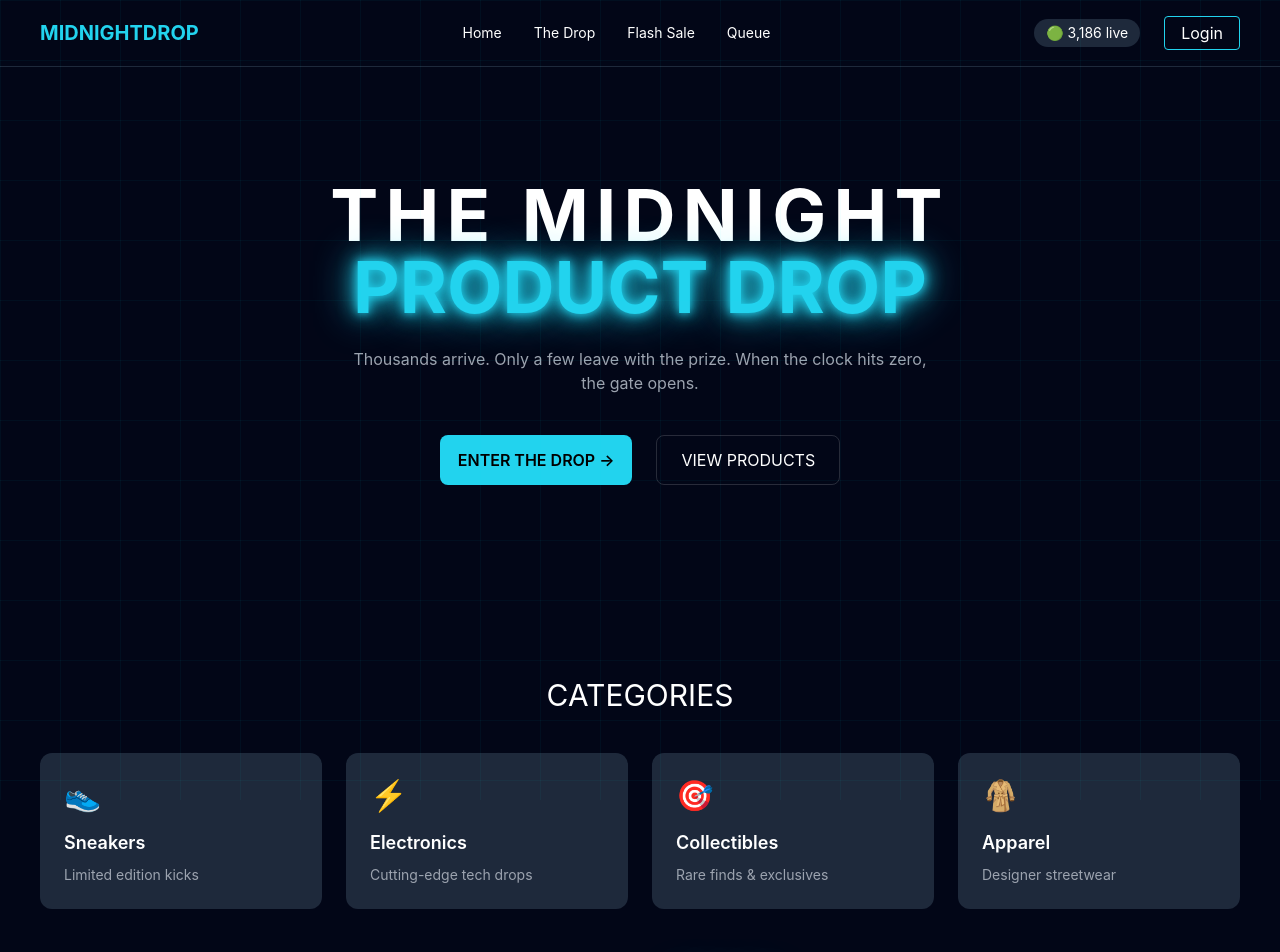
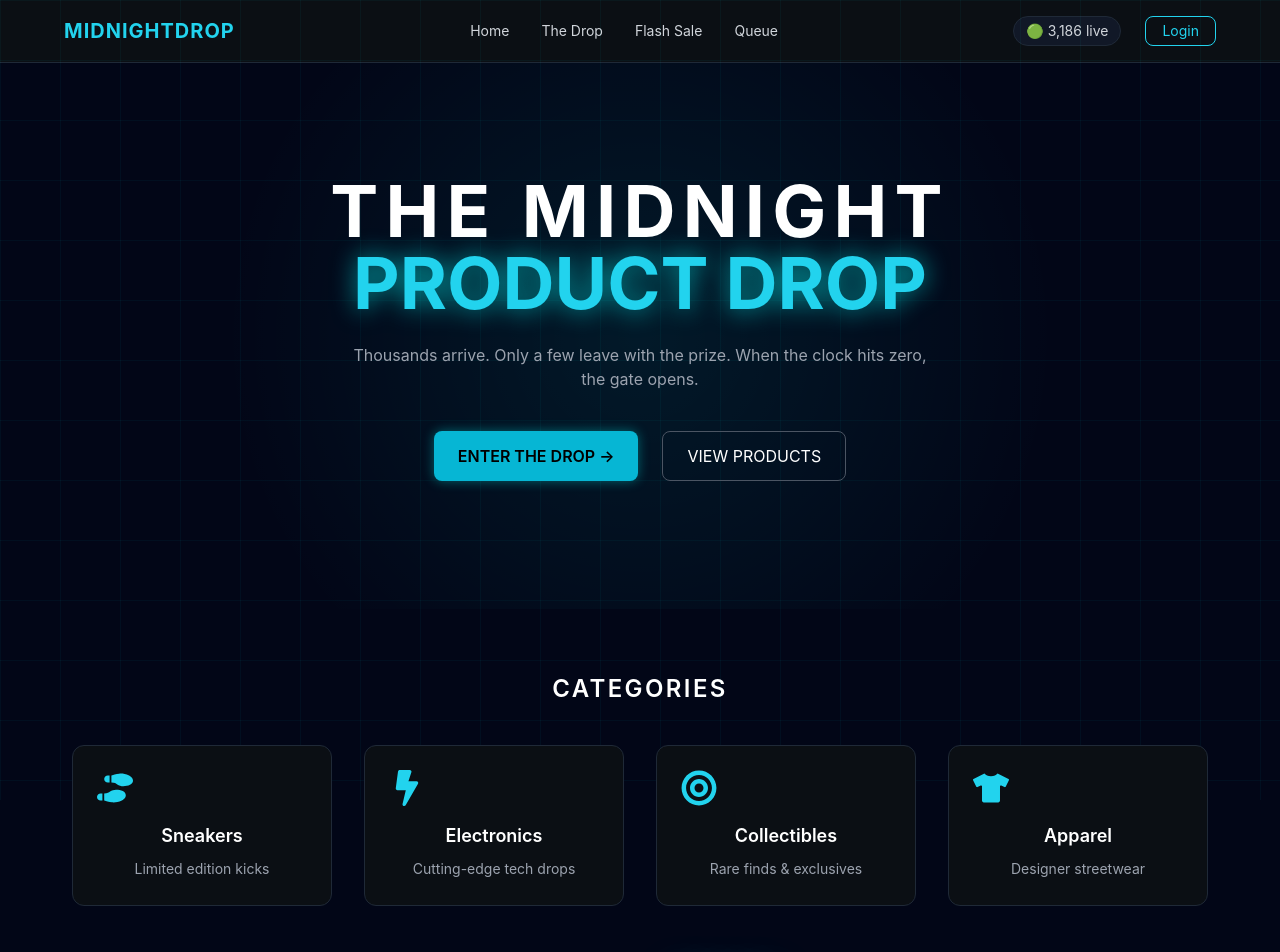
Before and after one commit to shrutip04/recode-flash-sale, a React app in the folder frontend/: page / in a window 1280 px wide. Shown: the top 952 px of the page. Built offline with nearby package versions, Linux system fonts and the light colour scheme; no server answers; the HTML template or start-up script is replaced by a standard one.

Commit message:
add flash sale product card with stock progress and purchase API

```diff
--- a/frontend/src/components/CategoryCard.jsx
+++ b/frontend/src/components/CategoryCard.jsx
@@ -1,25 +1,24 @@
-function CategoryCard({title, icon, description}){
+function CategoryCard({ title, icon, description }) {
+  return (
+    <div className="group relative w-[260px] rounded-xl border border-[#1f2937] bg-[#0b0f14] p-6 text-center transition-all duration-300 hover:border-cyan-400/60 hover:shadow-[0_0_20px_rgba(0,255,255,0.15)]">
 
-return(
-
-<div className="card p-6 text-center w-[260px]">
-
-<div className="text-3xl mb-3">
+      {/* Icon */}
+      <div className="text-4xl mb-4 text-cyan-400 transition-transform duration-300 group-hover:scale-110">
         {icon}
       </div>
 
-<h3 className="font-semibold mb-2">
+      {/* Title */}
+      <h3 className="text-lg font-semibold text-white mb-2">
         {title}
       </h3>
 
-<p className="text-gray-400 text-sm">
+      {/* Description */}
+      <p className="text-gray-400 text-sm leading-relaxed">
         {description}
       </p>
 
     </div>
-
   )
-
 }
 
 export default CategoryCard
--- a/frontend/src/components/CategoryRow.jsx
+++ b/frontend/src/components/CategoryRow.jsx
@@ -1,49 +1,53 @@
+import CategoryCard from "./CategoryCard"
+import { FaShoePrints, FaBolt, FaBullseye, FaTshirt } from "react-icons/fa"
+
 function CategoryRow() {
 
   const categories = [
-    { name: "Sneakers", icon: "👟", desc: "Limited edition kicks" },
-    { name: "Electronics", icon: "⚡", desc: "Cutting-edge tech drops" },
-    { name: "Collectibles", icon: "🎯", desc: "Rare finds & exclusives" },
-    { name: "Apparel", icon: "🧥", desc: "Designer streetwear" }
-  ];
+    {
+      title: "Sneakers",
+      icon: <FaShoePrints />,
+      description: "Limited edition kicks"
+    },
+    {
+      title: "Electronics",
+      icon: <FaBolt />,
+      description: "Cutting-edge tech drops"
+    },
+    {
+      title: "Collectibles",
+      icon: <FaBullseye />,
+      description: "Rare finds & exclusives"
+    },
+    {
+      title: "Apparel",
+      icon: <FaTshirt />,
+      description: "Designer streetwear"
+    }
+  ]
 
   return (
+    <section className="max-w-[1200px] mx-auto px-6 py-16">
 
-    <div className="max-w-7xl mx-auto px-10 py-16">
-
-      <h2 className="text-3xl text-center mb-10">
+      {/* Section Title */}
+      <h2 className="text-center text-2xl font-semibold tracking-widest text-white mb-10">
         CATEGORIES
       </h2>
 
-      <div className="grid grid-cols-4 gap-6">
-
-        {categories.map((cat, i) => (
-
-          <div
-            key={i}
-            className="bg-slate-800 p-6 rounded-xl hover:scale-105 transition cursor-pointer"
-          >
-
-            <div className="text-3xl mb-4">{cat.icon}</div>
-
-            <h3 className="text-lg font-semibold">
-              {cat.name}
-            </h3>
-
-            <p className="text-gray-400 text-sm mt-2">
-              {cat.desc}
-            </p>
-
-          </div>
-
+      {/* Category Cards */}
+      <div className="flex flex-wrap justify-center gap-8">
+        {categories.map((category, index) => (
+          <CategoryCard
+            key={index}
+            title={category.title}
+            icon={category.icon}
+            description={category.description}
+          />
         ))}
-
       </div>
 
-    </div>
-
-  );
-
+    </section>
+  )
 }
 
-export default CategoryRow;
+export default CategoryRow
--- a/frontend/src/components/CountdownTimer.jsx
+++ b/frontend/src/components/CountdownTimer.jsx
@@ -1,29 +1,64 @@
-import { useEffect, useState } from "react";
+import { useEffect, useState } from "react"
 
-function CountdownTimer({ seconds, onComplete }) {
+function CountdownTimer({ targetTime }) {
 
-  const [timeLeft, setTimeLeft] = useState(seconds);
+  const calculateTimeLeft = () => {
+    const difference = new Date(targetTime) - new Date()
+
+    if (difference <= 0) {
+      return null
+    }
+
+    return {
+      hours: Math.floor((difference / (1000 * 60 * 60)) % 24),
+      minutes: Math.floor((difference / 1000 / 60) % 60),
+      seconds: Math.floor((difference / 1000) % 60),
+    }
+  }
+
+  const [timeLeft, setTimeLeft] = useState(calculateTimeLeft())
 
   useEffect(() => {
+    const timer = setInterval(() => {
+      setTimeLeft(calculateTimeLeft())
+    }, 1000)
 
-    if (timeLeft === 0) {
-      onComplete();
-      return;
-    }
+    return () => clearInterval(timer)
+  }, [])
 
-    const timer = setTimeout(() => {
-      setTimeLeft(timeLeft - 1);
-    }, 1000);
-
-    return () => clearTimeout(timer);
-
-  }, [timeLeft]);
+  if (!timeLeft) {
+    return (
+      <div className="text-green-400 font-semibold text-lg">
+        LIVE NOW
+      </div>
+    )
+  }
 
   return (
-    <div className="text-center text-5xl font-bold text-yellow-400">
-      {timeLeft}
+    <div className="flex gap-6 justify-center items-center text-white">
+
+      <TimeBlock value={timeLeft.hours} label="HRS" />
+      <TimeBlock value={timeLeft.minutes} label="MIN" />
+      <TimeBlock value={timeLeft.seconds} label="SEC" />
+
     </div>
-  );
+  )
 }
 
-export default CountdownTimer;
+function TimeBlock({ value, label }) {
+  return (
+    <div className="text-center">
+
+      <div className="bg-[#0b0f14] border border-cyan-400/30 rounded-lg px-5 py-3 text-2xl font-bold text-cyan-400 shadow-[0_0_10px_rgba(0,255,255,0.15)]">
+        {value.toString().padStart(2, "0")}
+      </div>
+
+      <p className="text-xs text-gray-400 mt-1">
+        {label}
+      </p>
+
+    </div>
+  )
+}
+
+export default CountdownTimer
--- a/frontend/src/components/FlashBanner.jsx
+++ b/frontend/src/components/FlashBanner.jsx
@@ -1,10 +1,10 @@
 function FlashBanner() {
+  return (
+    <div className="w-full bg-[#111827] border-y border-yellow-500/30 overflow-hidden">
 
-  return (
-    <div className="w-full bg-yellow-500 text-black py-2 overflow-hidden">
+      <div className="whitespace-nowrap text-yellow-400 font-semibold tracking-wider py-2 animate-[flashScroll_18s_linear_infinite]">
 
-      <div className="whitespace-nowrap animate-[scroll_15s_linear_infinite] font-semibold">
-
+        ⚡ FLASH SALE ACTIVE — STOCK DEPLETING RAPIDLY ⚡
         ⚡ FLASH SALE ACTIVE — STOCK DEPLETING RAPIDLY ⚡
         ⚡ FLASH SALE ACTIVE — STOCK DEPLETING RAPIDLY ⚡
         ⚡ FLASH SALE ACTIVE — STOCK DEPLETING RAPIDLY ⚡
@@ -12,8 +12,7 @@ function FlashBanner() {
       </div>
 
     </div>
-  );
-
+  )
 }
 
-export default FlashBanner;
+export default FlashBanner
--- a/frontend/src/components/HeroBanner.jsx
+++ b/frontend/src/components/HeroBanner.jsx
@@ -1,40 +1,33 @@
-function HeroBanner(){
+function HeroBanner() {
 
-return(
+  return (
 
-<section className="text-center pt-28 pb-32">
+    <section className="relative text-center pt-28 pb-32 px-6">
 
-<h1 className="text-7xl font-bold tracking-widest">
+      {/* subtle background glow */}
+      <div className="absolute inset-0 -z-10 bg-[radial-gradient(circle_at_center,rgba(0,255,255,0.08),transparent_60%)]"></div>
 
+      <h1 className="text-5xl md:text-7xl font-bold tracking-widest text-white">
         THE MIDNIGHT
-
       </h1>
 
-<h1 className="text-7xl neon font-bold mb-6">
-
+      <h1 className="text-5xl md:text-7xl font-bold mb-6 text-cyan-400 drop-shadow-[0_0_12px_rgba(0,255,255,0.6)]">
         PRODUCT DROP
-
       </h1>
 
-<p className="text-gray-400 max-w-xl mx-auto mb-10">
-
+      <p className="text-gray-400 max-w-xl mx-auto mb-10 text-sm md:text-base leading-relaxed">
         Thousands arrive. Only a few leave with the prize.
         When the clock hits zero, the gate opens.
-
       </p>
 
-<div className="flex justify-center gap-6">
+      <div className="flex justify-center gap-6 flex-wrap">
 
-<button className="primary-btn">
-
+        <button className="bg-cyan-500 hover:bg-cyan-400 text-black font-semibold px-6 py-3 rounded-lg transition-all duration-200 shadow-[0_0_12px_rgba(0,255,255,0.35)]">
           ENTER THE DROP →
-
         </button>
 
-<button className="secondary-btn">
-
+        <button className="border border-gray-600 hover:border-cyan-400 text-white px-6 py-3 rounded-lg transition-all duration-200">
           VIEW PRODUCTS
-
         </button>
 
       </div>
--- a/frontend/src/components/Navbar.jsx
+++ b/frontend/src/components/Navbar.jsx
@@ -1,36 +1,63 @@
-import { Link } from "react-router-dom";
+import { Link } from "react-router-dom"
 
 function Navbar() {
 
   return (
 
-    <div className="flex justify-between items-center px-10 py-4 border-b border-slate-800">
+    <header className="w-full border-b border-[#1f2937] bg-[#0b0f14]">
 
-      <div className="text-xl font-bold text-cyan-400">
+      <div className="max-w-[1200px] mx-auto flex justify-between items-center px-6 py-4">
+
+        {/* Logo */}
+        <div className="text-xl font-bold tracking-wider text-cyan-400">
           MIDNIGHTDROP
         </div>
 
-      <div className="flex gap-8 text-sm">
+        {/* Navigation */}
+        <nav className="flex gap-8 text-sm text-gray-300">
 
-        <Link to="/">Home</Link>
+          <Link
+            to="/"
+            className="hover:text-cyan-400 transition-colors"
+          >
+            Home
+          </Link>
 
-        <Link to="/drop">The Drop</Link>
+          <Link
+            to="/drop"
+            className="hover:text-cyan-400 transition-colors"
+          >
+            The Drop
+          </Link>
 
-        <Link to="/flash">Flash Sale</Link>
+          <Link
+            to="/flash"
+            className="hover:text-cyan-400 transition-colors"
+          >
+            Flash Sale
+          </Link>
 
-        <Link to="/queue">Queue</Link>
+          <Link
+            to="/queue"
+            className="hover:text-cyan-400 transition-colors"
+          >
+            Queue
+          </Link>
 
-      </div>
+        </nav>
 
+        {/* Right side */}
         <div className="flex items-center gap-6">
 
-        <div className="bg-slate-800 px-3 py-1 rounded-full text-sm">
+          {/* Live users */}
+          <div className="bg-[#111827] border border-[#1f2937] px-3 py-1 rounded-full text-sm text-gray-300">
             🟢 3,186 live
           </div>
 
+          {/* Login */}
           <Link
             to="/login"
-          className="border border-cyan-400 px-4 py-1 rounded"
+            className="border border-cyan-400 text-cyan-400 px-4 py-1 rounded-lg text-sm hover:bg-cyan-400 hover:text-black transition-all"
           >
             Login
           </Link>
@@ -39,8 +66,10 @@ function Navbar() {
 
       </div>
 
-  );
+    </header>
+
+  )
 
 }
 
-export default Navbar;
+export default Navbar
--- a/frontend/src/styles/global.css
+++ b/frontend/src/styles/global.css
@@ -91,3 +91,12 @@ body {
 .primary-btn:hover {
   transform: scale(1.05);
 }
+
+@keyframes flashScroll {
+  0% {
+    transform: translateX(0);
+  }
+  100% {
+    transform: translateX(-50%);
+  }
+}
```
Also changed, not shown: frontend/src/components/LiveQueueFeed.jsx (+28 -26 lines), frontend/src/components/ProductCard.jsx (+47 -35 lines). Lines whose indentation alone changed are shown as unchanged.
